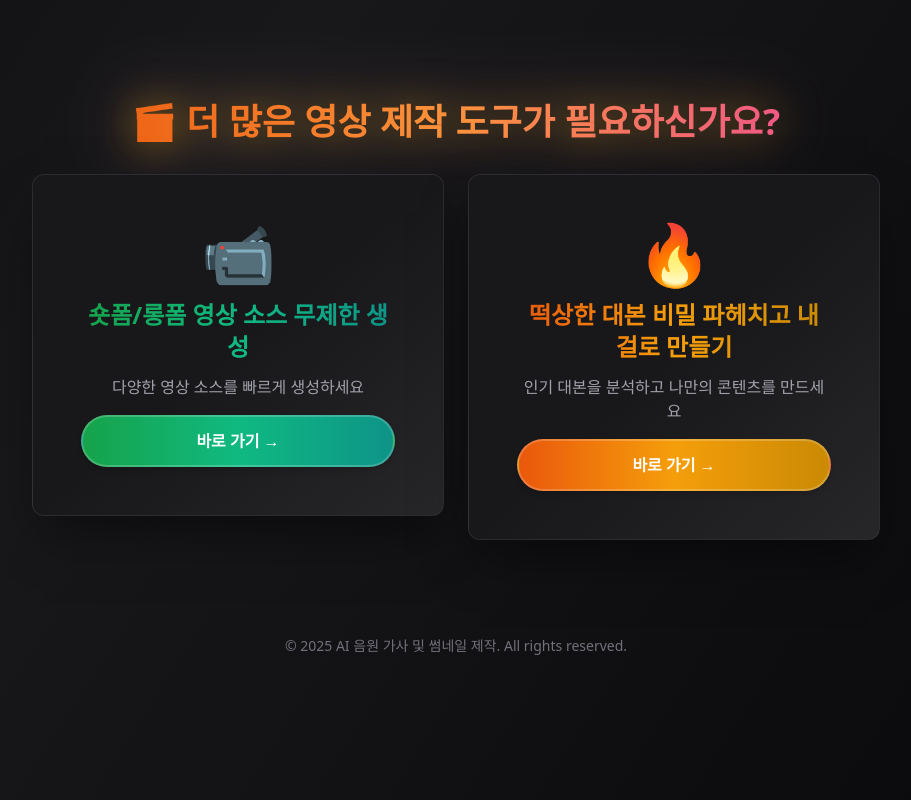
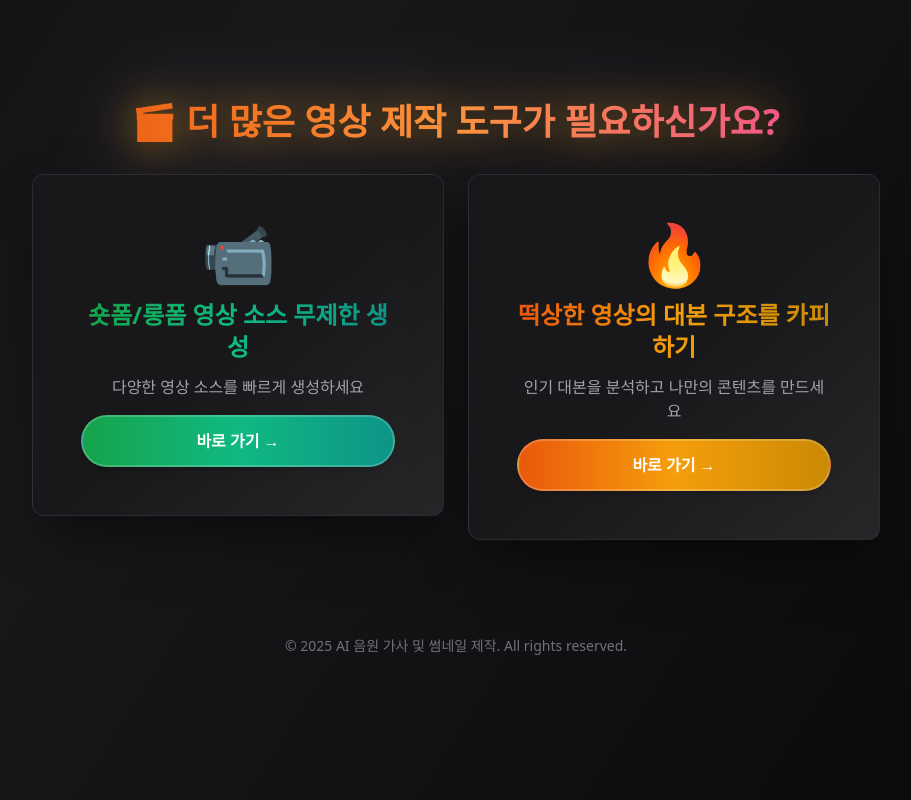
Before and after one commit to angibeom0985-arch/aimusic-l, a React (Vite) app: page / in a window 1280 px wide. Shown: the part 1202-2002 px from the top of the page, without its empty margins (184-1095 px from the left). Built offline with nearby package versions, Linux system fonts and the light colour scheme.

Commit message:
RelatedServices 문구 수정: 떡상한 영상의 대본 구조를 카피하기

```diff
--- a/components/RelatedServices.tsx
+++ b/components/RelatedServices.tsx
@@ -19,7 +19,7 @@ const services: Service[] = [
   },
   {
     icon: "🔥",
-    title: "떡상한 대본 비밀 파헤치고 내 걸로 만들기",
+    title: "떡상한 영상의 대본 구조를 카피하기",
     description: "인기 대본을 분석하고 나만의 콘텐츠를 만드세요",
     url: "https://youtube-analyze.money-hotissue.com/",
     gradient: "from-orange-600 via-amber-500 to-yellow-600",
```
